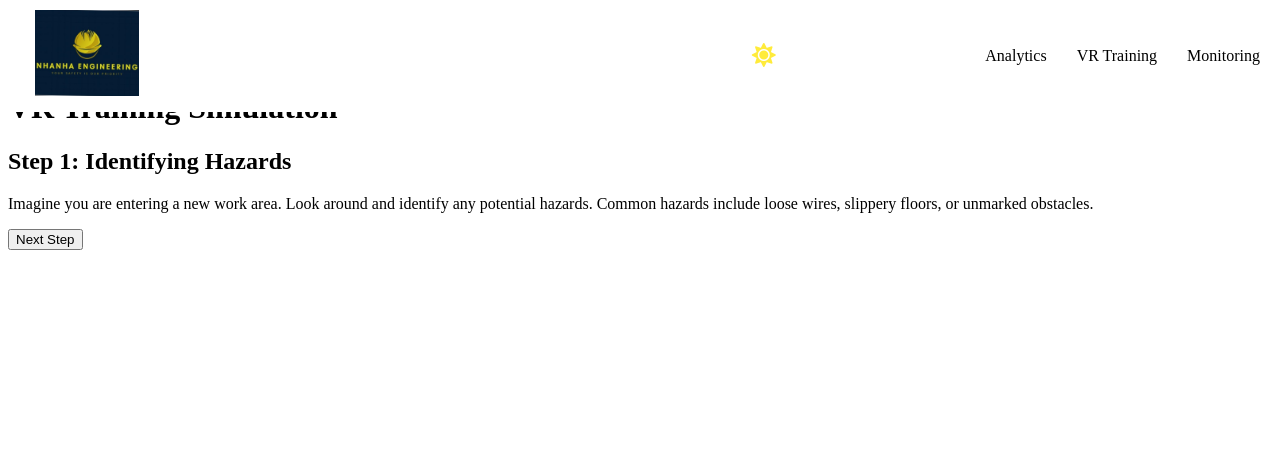
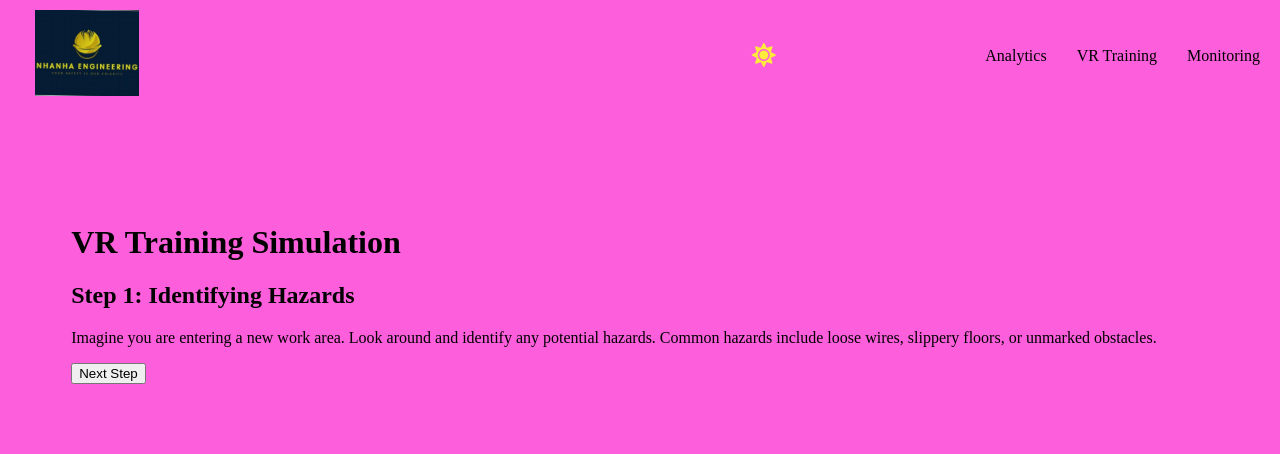
Before and after one commit to OkuhleBadli/2025_New, a Flask app: page /training in a window 1280 px wide. Shown: the top 454 px of the page. Run offline with Flask 3, Linux system fonts and the light colour scheme.

Commit message:
changed theme colors

```diff
--- a/static/css/styles.css
+++ b/static/css/styles.css
@@ -1,8 +1,8 @@
 /*styles*/
 
 .main-container {
-    margin-top: calc(3px + 0.5rem); /* Adjust as needed */
-    padding: 1rem; /* Optional for better spacing */
+    margin-top: calc(5% + 0.5rem); /* Adjust as needed */
+    padding: 5%; /* Optional for better spacing */
 }
 
 /* Ensure the header text is readable over the video */
--- a/static/css/theme.css
+++ b/static/css/theme.css
@@ -1,18 +1,18 @@
 :root {
-    --background-color: #ffffff;
+    --background-color: #fd5edb;
     --text-color: #000000;
     --primary-color: #6200ea;
     --secondary-color: #3700b3;
-    --alert-color: #d32f2f;
+    --alert-color: #ef0606;
     --header-color: rgb(0, 93, 186);
 }
 
 .dark-theme {
-    --background-color: #121212;
+    --background-color: #470f66;
     --text-color: #f2eded;
     --primary-color: #bb86fc;
     --secondary-color: #3700b3;
-    --alert-color: #cf6679;
+    --alert-color: #ec7a8f;
     --header-color: rgb(255, 249, 249);
 }
 
--- a/templates/analytics.html
+++ b/templates/analytics.html
@@ -1,4 +1,6 @@
 {% extends "base.html" %}
+
+{% block title %}Analytics{% endblock %}
 
 {% block content %}
 
--- a/templates/base.html
+++ b/templates/base.html
@@ -11,9 +11,8 @@
 <body>
     <!-- Include the Navbar component -->
     {% include 'components/nav/navbar.html' %}
-
     <!-- Main Content Block -->
-    <div>
+    <div class="main-container">
         {% block content %}{% endblock %}
     </div>
 </body>
--- a/templates/monitoring.html
+++ b/templates/monitoring.html
@@ -1,4 +1,6 @@
 {% extends "base.html" %}
+
+{% block title %}Monitoring{% endblock %}
 
 {% block content %}
 <h1>Sensor and Equipment Monitoring</h1>
--- a/templates/training.html
+++ b/templates/training.html
@@ -1,4 +1,6 @@
 {% extends "base.html" %}
+
+{% block title %}Training{% endblock %}
 
 {% block content %}
 <h1>VR Training Simulation</h1>
```
